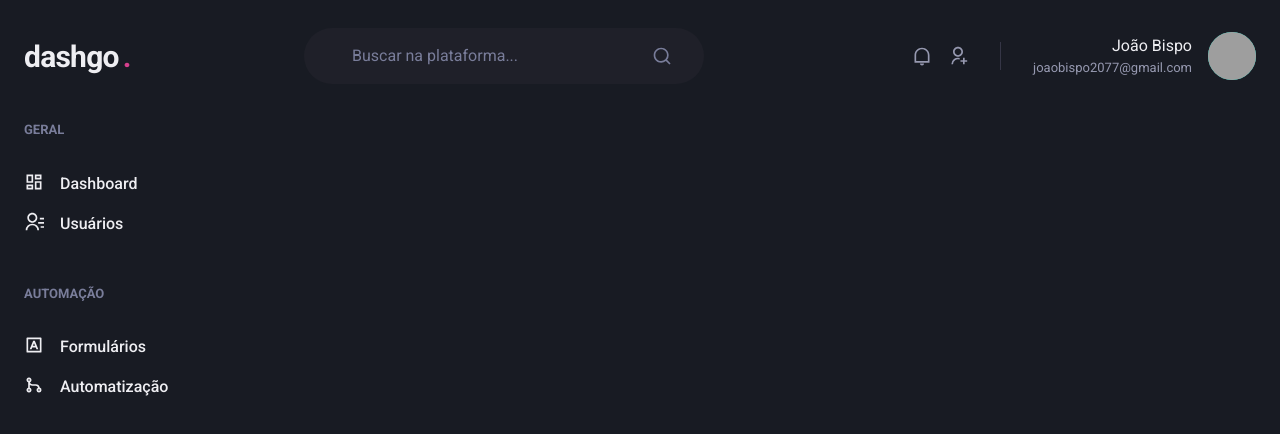
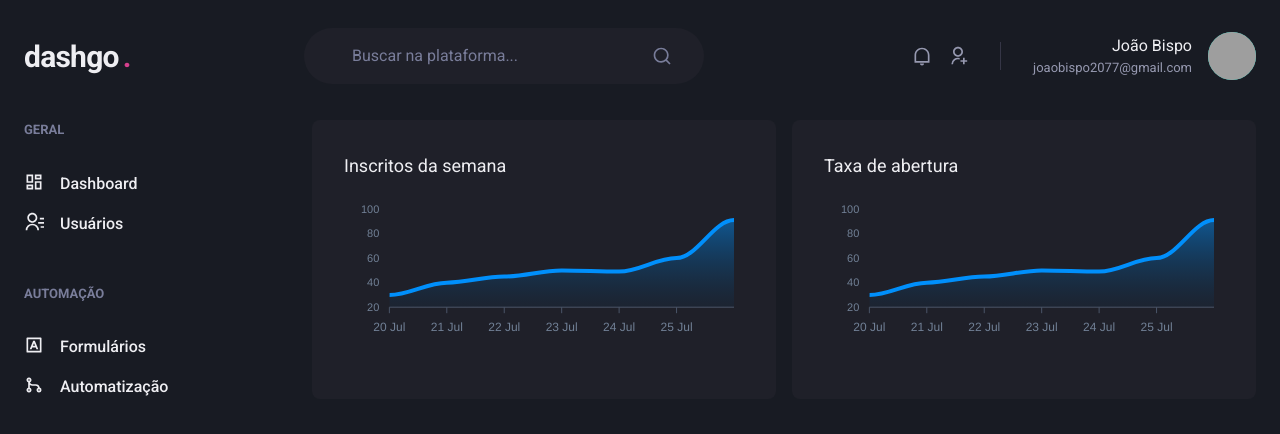
Before and after one commit to joaobispo2077/dashgo, a Next.js app: page /dashboard in a window 1280 px wide. Shown: the top 434 px of the page. Built offline with nearby package versions, Linux system fonts and the light colour scheme; grey boxes are pictures that could not be loaded.

Commit message:
feat: add charts with apex charts

```diff
--- a/package.json
+++ b/package.json
@@ -14,9 +14,11 @@
     "@chakra-ui/react": "^1.6.7",
     "@emotion/react": "^11.4.1",
     "@emotion/styled": "^11.3.0",
+    "apexcharts": "^3.28.1",
     "framer-motion": "^4.1.17",
     "next": "11.1.2",
     "react": "17.0.2",
+    "react-apexcharts": "^1.3.9",
     "react-dom": "17.0.2",
     "react-icons": "^4.2.0"
   },
--- a/src/pages/dashboard.tsx
+++ b/src/pages/dashboard.tsx
@@ -1,6 +1,67 @@
-import { Flex } from '@chakra-ui/react';
+import { Flex, SimpleGrid, Box, Text, theme } from '@chakra-ui/react';
 import { Header } from '../components/Header';
 import { Sidebar } from '../components/Sidebar';
+import dynamic from 'next/dynamic';
+import { ApexOptions } from 'apexcharts';
+
+const Chart = dynamic(() => import('react-apexcharts'), {
+  ssr: false,
+});
+
+const options: ApexOptions = {
+  chart: {
+    toolbar: {
+      show: false,
+    },
+    zoom: {
+      enabled: false,
+    },
+    foreColor: theme.colors.gray[500],
+  },
+  grid: {
+    show: false,
+  },
+  dataLabels: {
+    enabled: false,
+  },
+  tooltip: {
+    enabled: false,
+  },
+  xaxis: {
+    type: 'datetime',
+    axisBorder: {
+      color: theme.colors.gray[600],
+    },
+    axisTicks: {
+      color: theme.colors.gray[600],
+    },
+    categories: [
+      '2021-07-20T00:00:00.000Z',
+      '2021-07-21T00:00:00.000Z',
+      '2021-07-22T00:00:00.000Z',
+      '2021-07-23T00:00:00.000Z',
+      '2021-07-24T00:00:00.000Z',
+      '2021-07-25T00:00:00.000Z',
+      '2021-07-26T00:00:00.000Z',
+    ],
+  },
+  fill: {
+    opacity: 0.3,
+    type: 'gradient',
+    gradient: {
+      shade: 'dark',
+      opacityFrom: 0.7,
+      opacityTo: 0.3,
+    },
+  },
+};
+
+const series = [
+  {
+    name: 'series-1',
+    data: [30, 40, 45, 50, 49, 60, 91],
+  },
+];
 
 export default function Dashboard() {
   return (
@@ -8,6 +69,31 @@ export default function Dashboard() {
       <Header />
       <Flex w="100%" my="6" maxWidth={1480} mx="auto" px="6">
         <Sidebar />
+
+        <SimpleGrid flex="1" gap="4" minChildWidth="320px" align="flex-start">
+          <Box p="8" bg="gray.800" borderRadius={8} pb="4">
+            <Text fontSize="lg" mb="4s">
+              Inscritos da semana
+              <Chart
+                type="area"
+                height={160}
+                series={series}
+                options={options}
+              />
+            </Text>
+          </Box>
+          <Box p="8" bg="gray.800" borderRadius={8}>
+            <Text fontSize="lg" mb="4s">
+              Taxa de abertura
+              <Chart
+                type="area"
+                height={160}
+                series={series}
+                options={options}
+              />
+            </Text>
+          </Box>
+        </SimpleGrid>
       </Flex>
     </Flex>
   );
```
Also changed, not shown: 1 other file (tests, documents, lock files or other folders).
